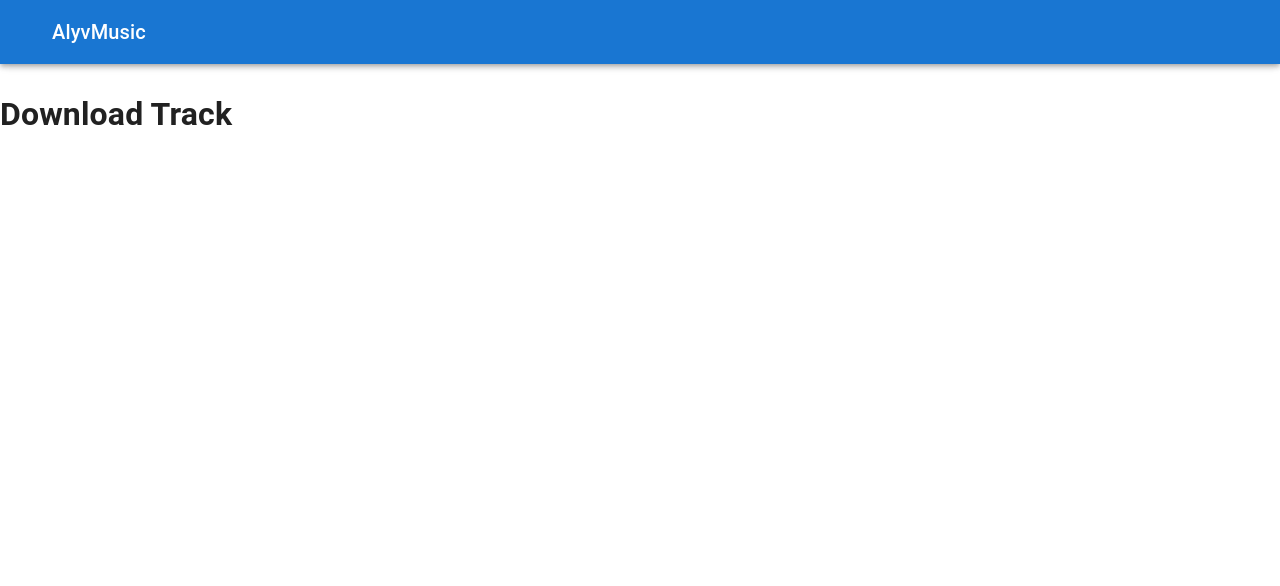
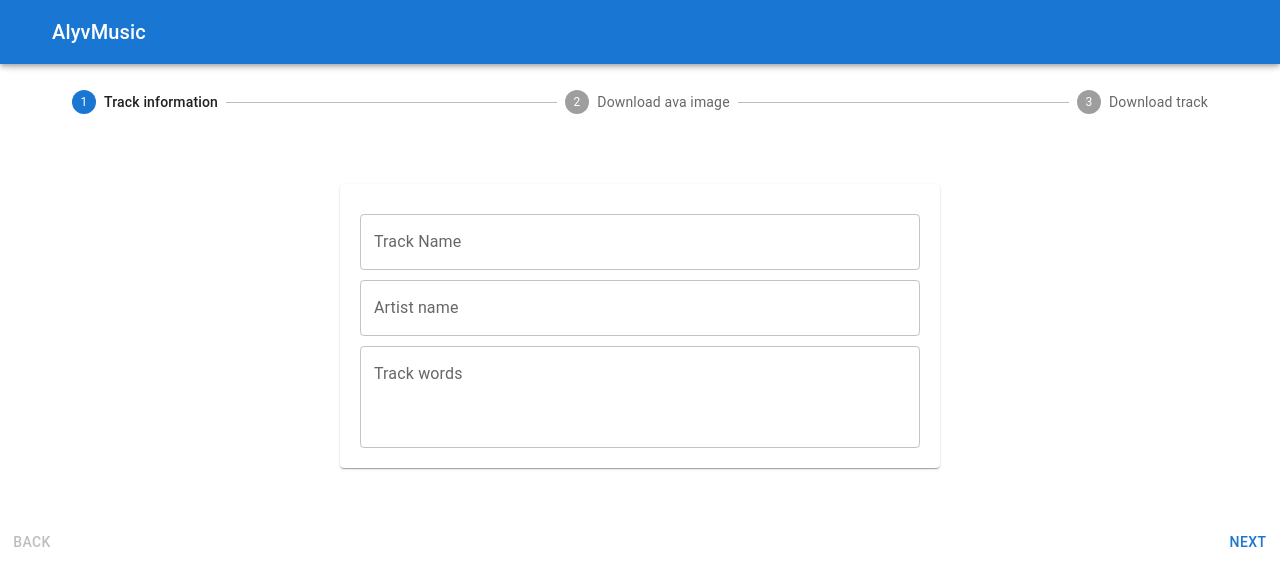
Before and after one commit to cavid-aliyev/AlyvMusic, a Next.js app in the folder client/: page /tracks/create in a window 1280 px wide. Shown: the top 586 px of the page. Built offline with nearby package versions, Linux system fonts and the light colour scheme; some icons are missing.

Commit message:
Add Create Page

```diff
--- /dev/null
+++ b/client/components/FileUpload.tsx
@@ -0,0 +1,11 @@
+import React from 'react'
+
+const FileUpload: React.FC = () => {
+    return (
+        <div>
+
+        </div>
+    )
+}
+
+export default FileUpload
--- /dev/null
+++ b/client/components/StepForm.tsx
@@ -0,0 +1,19 @@
+import { Grid, TextField } from "@material-ui/core";
+import React from "react";
+
+const StepForm: React.FC = () => {
+  return (
+    <Grid container direction={"column"} style={{padding: 20}}>
+      <TextField style={{ marginTop: 10 }} label={"Track Name"} />
+      <TextField style={{ marginTop: 10 }} label={"Artist name"} />
+      <TextField
+        style={{ marginTop: 10 }}
+        label={"Track words"}
+        multiline
+        rows={3}
+      />
+    </Grid>
+  );
+};
+
+export default StepForm;
--- /dev/null
+++ b/client/components/StepWrapper.tsx
@@ -0,0 +1,37 @@
+import React from "react";
+import {
+  Card,
+  Container,
+  Grid,
+  Step,
+  StepLabel,
+  Stepper,
+} from "@material-ui/core";
+
+interface StepWrapperProps {
+  activeStep: number;
+}
+const steps = ["Track information", "Download ava image", "Download track"];
+
+const StepWrapper: React.FC<StepWrapperProps> = ({ activeStep, children }) => {
+  return (
+    <Container>
+      <Stepper activeStep={activeStep}>
+        {steps.map((step, index) => (
+          <Step key={index} completed={activeStep > index}>
+            <StepLabel>{step}</StepLabel>
+          </Step>
+        ))}
+      </Stepper>
+      <Grid
+        container
+        justifyContent="center"
+        style={{ margin: "70px 0 ", height: 270 }}
+      >
+        <Card style={{ width: 600 }}>{children}</Card>
+      </Grid>
+    </Container>
+  );
+};
+
+export default StepWrapper;
--- a/client/components/TrackItem.tsx
+++ b/client/components/TrackItem.tsx
@@ -3,6 +3,7 @@ import React from "react";
 import { ITrack } from "../types/track";
 import styles from "../styles/TrackItem.module.scss";
 import { Delete, Pause, PlayArrow } from "@material-ui/icons";
+import { useRouter } from "next/router";
 
 interface TrackItemProps {
   track: ITrack;
@@ -10,9 +11,10 @@ interface TrackItemProps {
 }
 
 const TrackItem: React.FC<TrackItemProps> = ({ track, active = false }) => {
+  const router = useRouter()
   return (
-    <Card className={styles.track}>
-      <IconButton>{active ? <Pause /> : <PlayArrow />}</IconButton>
+    <Card className={styles.track} onClick={() => router.push('/tracks/' + track._id)}>
+      <IconButton onClick={e => e.stopPropagation()} >{active ? <Pause /> : <PlayArrow />}</IconButton>
       <img width={70} height={70} src={track.picture} />
       <Grid
         container
@@ -23,9 +25,9 @@ const TrackItem: React.FC<TrackItemProps> = ({ track, active = false }) => {
         <div style={{ fontSize: 12, color: "gray" }}>{track.artist}</div>
       </Grid>
       {active && <div>02:42 / 03 : 22</div>}
-          <IconButton style={{marginLeft: 'auto'}}>
-            <Delete/>
-          </IconButton>
+      <IconButton onClick={e => e.stopPropagation()} style={{ marginLeft: "auto" }}>
+        <Delete />
+      </IconButton>
     </Card>
   );
 };
--- a/client/components/index.ts
+++ b/client/components/index.ts
@@ -1,3 +1,6 @@
 export {default as Navbar} from './NavBar'
 export {default as TrackIten} from './TrackItem'
 export {default as TrackList} from './TrackList'
+export {default as StepWrapper} from './StepWrapper'
+export {default as StepForm} from './StepForm'
+export {default as FileUpload} from './FileUpload'
--- a/client/pages/tracks/create.tsx
+++ b/client/pages/tracks/create.tsx
@@ -1,12 +1,35 @@
-import React from 'react'
-import MainLayout from '../../layouts/MainLayout'
+import React from "react";
+import MainLayout from "../../layouts/MainLayout";
+import { StepForm, StepWrapper } from "../../components";
+import { Button, Grid } from "@material-ui/core";
 
 const Create: React.FC = () => {
-    return (
-        <MainLayout>
-            <h1>Download Track</h1>
-        </MainLayout>
-    )
-}
+  const [activeStep, setActiveStep] = React.useState(0);
+
+  const next = () => {
+    if (activeStep !== 2) {
+      setActiveStep((prev) => prev + 1);
+    }
+  };
+
+  const back = () => {
+    setActiveStep((prev) => prev - 1);
+  };
+  return (
+    <MainLayout>
+      <StepWrapper activeStep={activeStep}>
+        {activeStep === 0 && <StepForm />}
+        {activeStep === 1 && <h1>Step 1</h1>}
+        {activeStep === 2 && <h1>Step 2</h1>}
+      </StepWrapper>
+      <Grid container justifyContent="space-between">
+        <Button disabled={activeStep === 0} onClick={back}>
+          Back
+        </Button>
+        <Button onClick={next}>Next</Button>
+      </Grid>
+    </MainLayout>
+  );
+};
 
 export default Create;
--- a/client/pages/tracks/index.tsx
+++ b/client/pages/tracks/index.tsx
@@ -4,8 +4,6 @@ import React from "react";
 import { TrackList } from "../../components";
 import MainLayout from "../../layouts/MainLayout";
 import { ITrack } from "../../types/track";
-
-
 
 const Index: React.FC = () => {
   const router = useRouter();
@@ -17,7 +15,7 @@ const Index: React.FC = () => {
       text: "Some texts",
       listens: 5,
       audio: "smth",
-      picture: 'sdsds',
+      picture: "sdsds",
       comments: [],
     },
     {
--- a/client/styles/TrackItem.module.scss
+++ b/client/styles/TrackItem.module.scss
@@ -2,5 +2,6 @@
     margin: 20px;
     padding: 10px;
     display: flex;
+    cursor: pointer;
     align-items: center;
   }
```
Also changed, not shown: client/pages/tracks/[id].tsx (added, +58 -0 lines).
